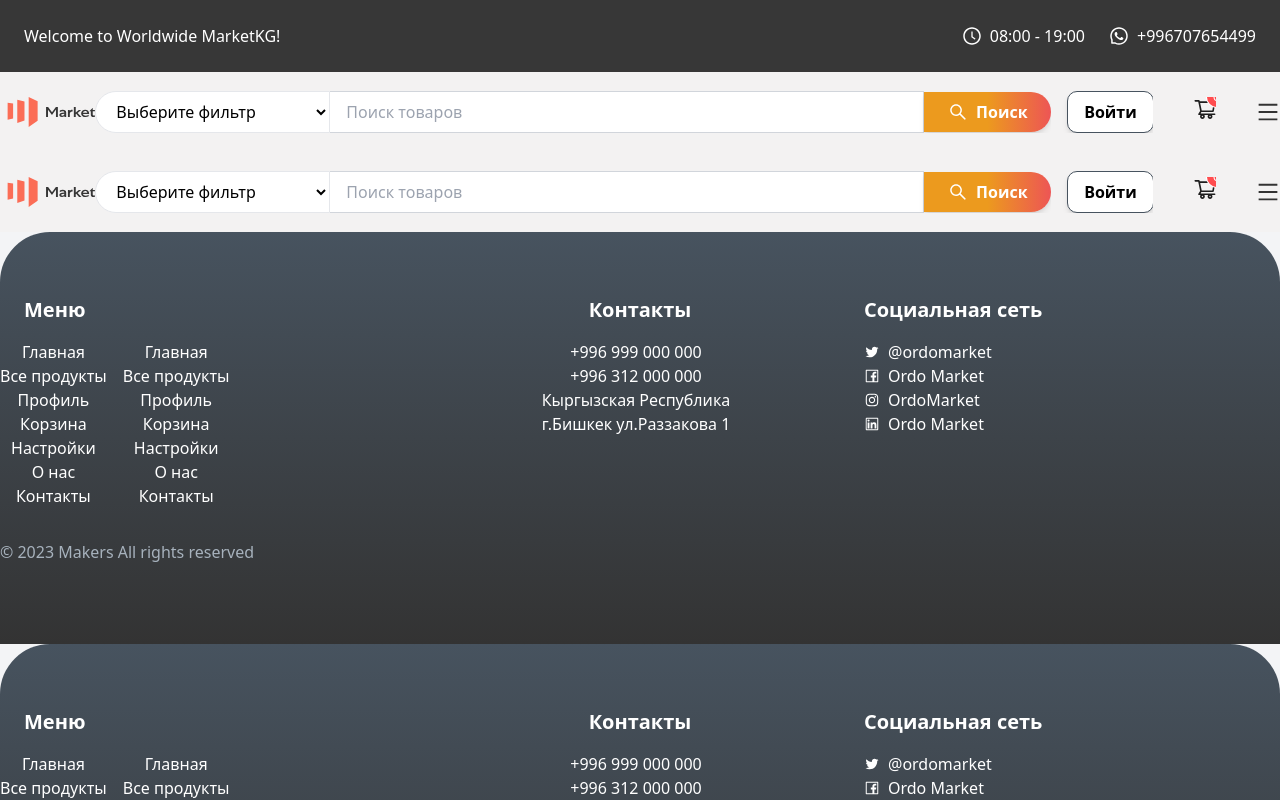
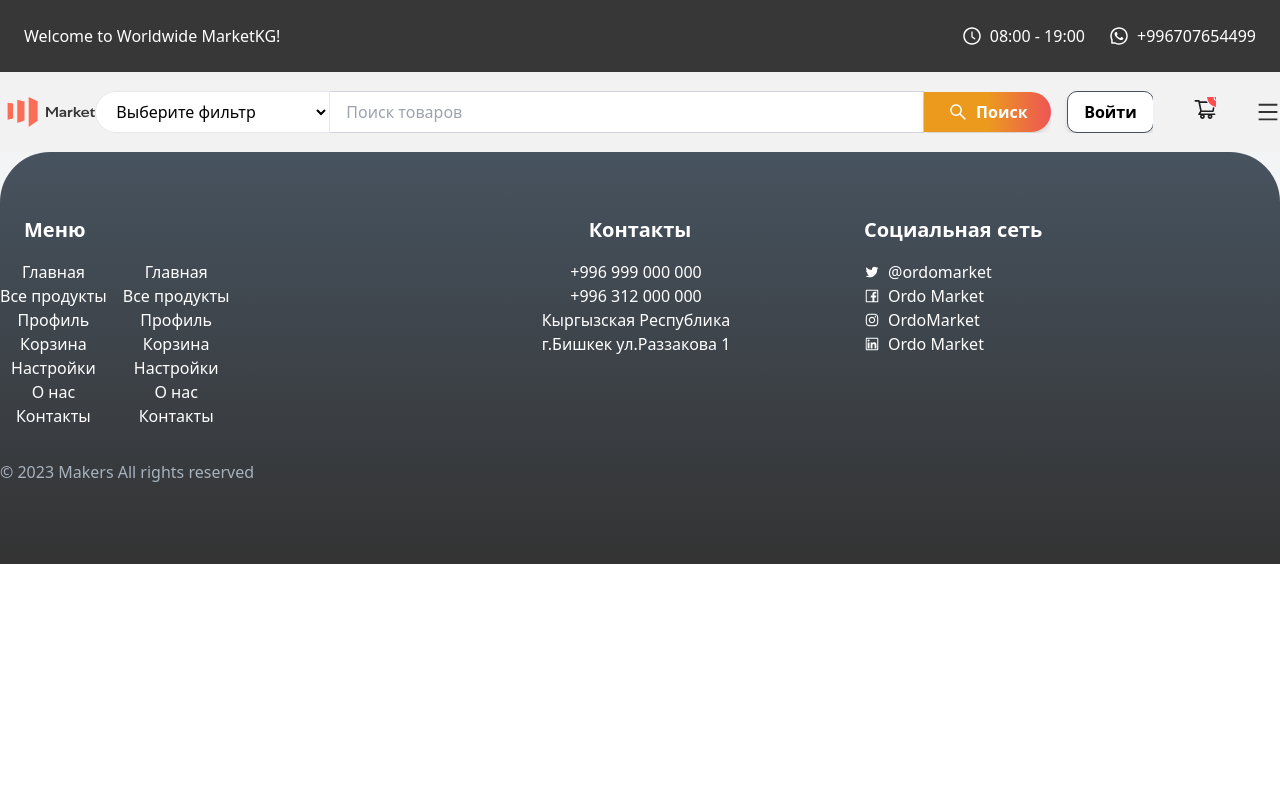
Before and after one commit to Jabryker/Market, a React (Create React App) app: page /news/1 in a window 1280 px wide. Shown: the top 800 px of the page. Built offline with nearby package versions, Linux system fonts and the light colour scheme; no server answers.

Commit message:
delete header and footer

```diff
--- a/src/templates/NewsDetailsTemplate/NewsDetailsTemplate.tsx
+++ b/src/templates/NewsDetailsTemplate/NewsDetailsTemplate.tsx
@@ -2,7 +2,6 @@ import { FC, useState, useEffect } from "react";
 import { useParams } from "react-router-dom";
 import { Spin } from "antd";
 import axios from "axios";
-import { FooterOrganism, HeaderOrganism } from "../../components/organisms";
 import { IDetailsMolecules } from "../../components/molecules/DetailsMolecules/DetailsMolecules";
 import { DetailsMolecules } from "../../components/molecules/";
 
@@ -35,9 +34,7 @@ export const NewsDetailsTemplate: FC = () => {
         <Spin size="large" />
       ) : (
         <>
-          <HeaderOrganism />
           {news && <DetailsMolecules details={news} />}
-          <FooterOrganism />
         </>
       )}
     </div>
```
